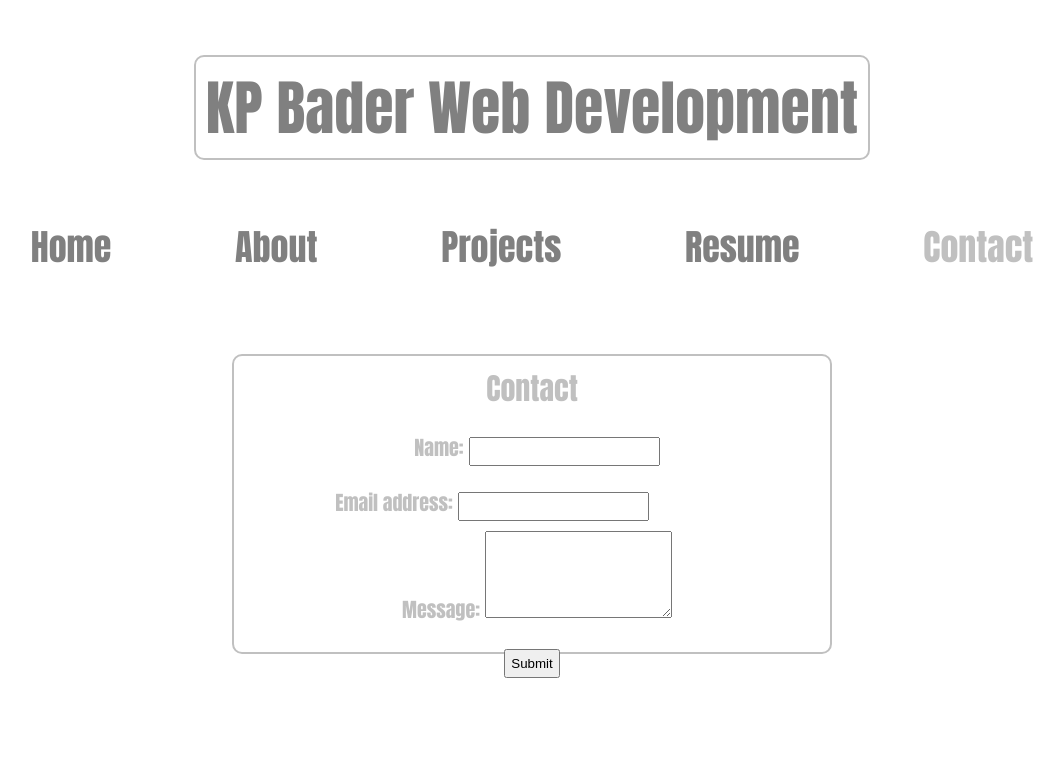
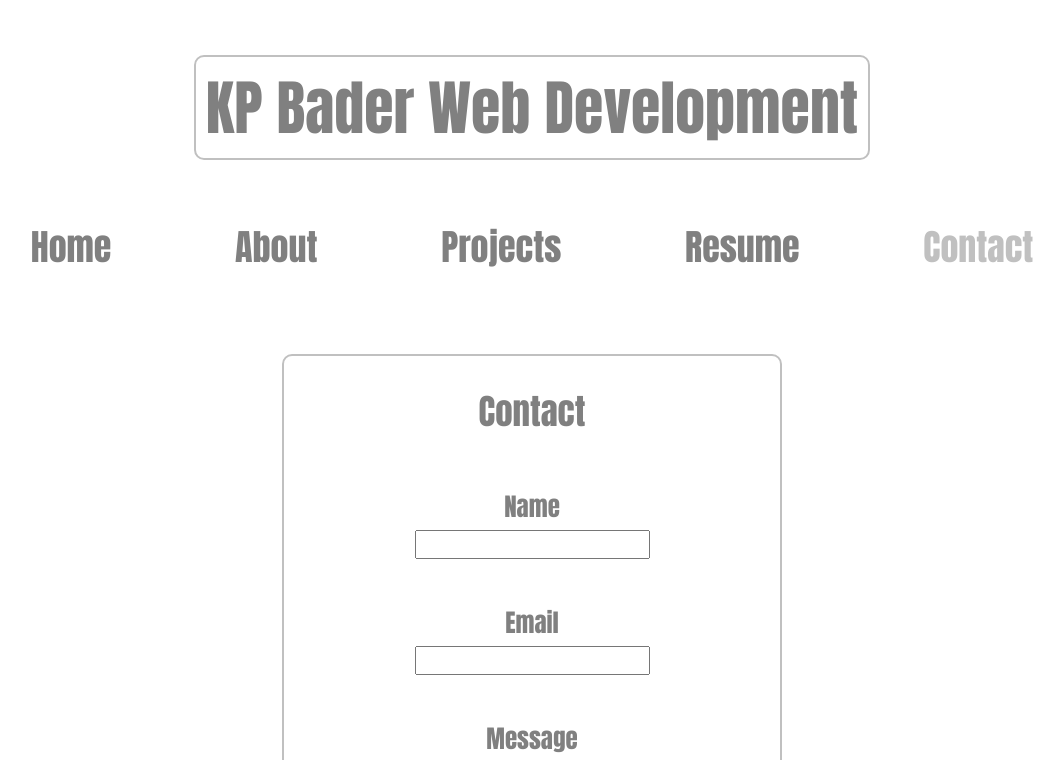
Before and after one commit to kpbader/kpb-portfolio-by-react, a React (Create React App) app: page /Contact in a window 1280 px wide. Shown: the top 760 px of the page, without its empty margins (108-1172 px from the left). Built offline with nearby package versions, Linux system fonts and the light colour scheme.

Commit message:
contact form updated/upgraded styling

```diff
--- a/src/App.css
+++ b/src/App.css
@@ -124,18 +124,19 @@ body {
 
   #contact-container #contact-form {
     height: 575px;
+    width: 350px;
   }
 
   #contact-container #contact-form #form-slot-1 {
-    padding: 47px;
+    width: 200px;
   }
 
   #contact-container #contact-form #form-slot-2 {
-    padding: 40px;
+    width: 200px;
   }
 
   #contact-container #contact-form #form-slot-3 {
-    padding: 20px;
+    width: 200px;
   }
 
   footer div a {
@@ -219,19 +220,20 @@ body {
   }
 
   #contact-container #contact-form {
-    height: 385px;
+    height: 575px;
+    /* width: 500px; */
   }
 
   #contact-container #contact-form #form-slot-1 {
-    padding-left: 60px;
+    width: 250px;
   }
 
   #contact-container #contact-form #form-slot-2 {
-    padding-right: 40px;
+    width: 250px;
   }
 
   #contact-container #contact-form #form-slot-3 {
-    padding: 20px;
+    width: 300px;
   }
 }
 
@@ -310,13 +312,22 @@ body {
     font-size: 22px;
   }
 
-  #contact-container #contact-form {
-    height: 300px;
+  /* #contact-container #contact-form {
+    height: 700px;
+    width: 350px;
+  } */
+
+  /* #contact-container #contact-form #form-slot-1 {
+    width: 200px;
   }
 
-  #contact-container #contact-form #form-slot-1 {
-    padding-left: 10px;
-  }
+  #contact-container #contact-form #form-slot-2 {
+    width: 200px;
+  } */
+
+  /* #contact-container #contact-form #form-slot-3 {
+    width: 400px;
+  } */
 }
 
 /* Laptops and desktops, 992px + */
--- a/src/components/Contact/contact.css
+++ b/src/components/Contact/contact.css
@@ -7,20 +7,27 @@
 }
 
 h3 {
-  font-size: 30px;
+  font-size: 35px !important;
   font-weight: normal;
+  color: grey;
+  margin: 20px;
   /* text-align: center; */
 }
 
 label {
-  font-size: 20px;
+  font-size: 25px;
+  color: grey;
 }
 
 #contact-form {
-  border: 2px solid var(--tertiary-color);
+  display: flex;
+  flex-direction: column;
+  justify-content: center;
+  align-items: center;
+  border: 2px solid silver;
   border-radius: 10px;
-  height: 300px;
-  width: 600px;
+  height: 600px;
+  width: 500px;
   text-align: center;
   font-style: normal;
   font-weight: lighter;
@@ -30,48 +37,43 @@ label {
 }
 
 #form-slot-1 {
-  padding-left: 10px;
+  display: flex;
+  flex-direction: column;
+  width: 275px;
+  /* align-items: center; */
+  padding: 20px;
 }
 
 #form-slot-2 {
-  padding-right: 90px;
+  display: flex;
+  flex-direction: column;
+  width: 275px;
+  /* align-items: center; */
+  padding: 20px;
 }
 
 #form-slot-3 {
-  padding-left: 10px;
+  display: flex;
+  flex-direction: column;
+  width: 400px;
+  /* align-items: center; */
+  padding: 20px;
 }
 
-/* Extra small devices
-@media only screen and (max-width: 600px) {
-    #contact-form {
-      height: 400px;
-    }
+.contact-submit-btn {
+  height: 40px;
+  width: 100px;
+  font-size: 22px;
+  background-color: white;
+  color: grey;
+  border: 1px solid grey;
+  border-radius:5px;
+  margin: 20px;
+  transition: 0.2s ease-in;
+  font-family: Copperplate, Impact, sans-serif;
+}
 
-    #form-slot-1 {
-      padding-left: 0px;
-    }
-
-    #form-slot-2 {
-      padding-right: 0px;
-    }
-} */
-
-/* Portrait tablets and large phones, 600px + */
-/* @media only screen and (min-width: 600px) {
-
-} */
-
-/* Landscape tablets, 768px + */
-/* @media only screen and (min-width: 768px) {
-
-} */
-
-/* Laptops and desktops, 992px + */
-/* @media only screen and (min-width: 992px) {
-
-} */
-
-/* Large laptops and desktops, 1200px + */
-/* @media only screen and (min-width: 1200px) {
-
-} */
+.contact-submit-btn:hover {
+  cursor: pointer;
+  color: silver;
+}
--- a/src/components/Contact/contact.js
+++ b/src/components/Contact/contact.js
@@ -51,18 +51,18 @@ function Contact() {
       <form id="contact-form" ref={form} onSubmit={submitForm}>
         <h3>Contact</h3>
         <div id="form-slot-1">
-          <label htmlFor="name">Name:</label>
+          <label htmlFor="name">Name</label>
           <input type="text" defaultValue={name} onBlur={formChange} name="name" />
         </div>
         <div id="form-slot-2">
-          <label htmlFor="email">Email address:</label>
+          <label htmlFor="email">Email</label>
           <input type="email" defaultValue={email} name="email" onBlur={formChange} />
         </div>
         <div id="form-slot-3">
-          <label htmlFor="message">Message:</label>
+          <label htmlFor="message">Message</label>
           <textarea name="message" defaultValue={message} onBlur={formChange} rows="5" />
         </div>
-        <button type="submit">Submit</button>
+        <button type="submit" className="contact-submit-btn">Submit</button>
       </form>
     </section>
   )
```
